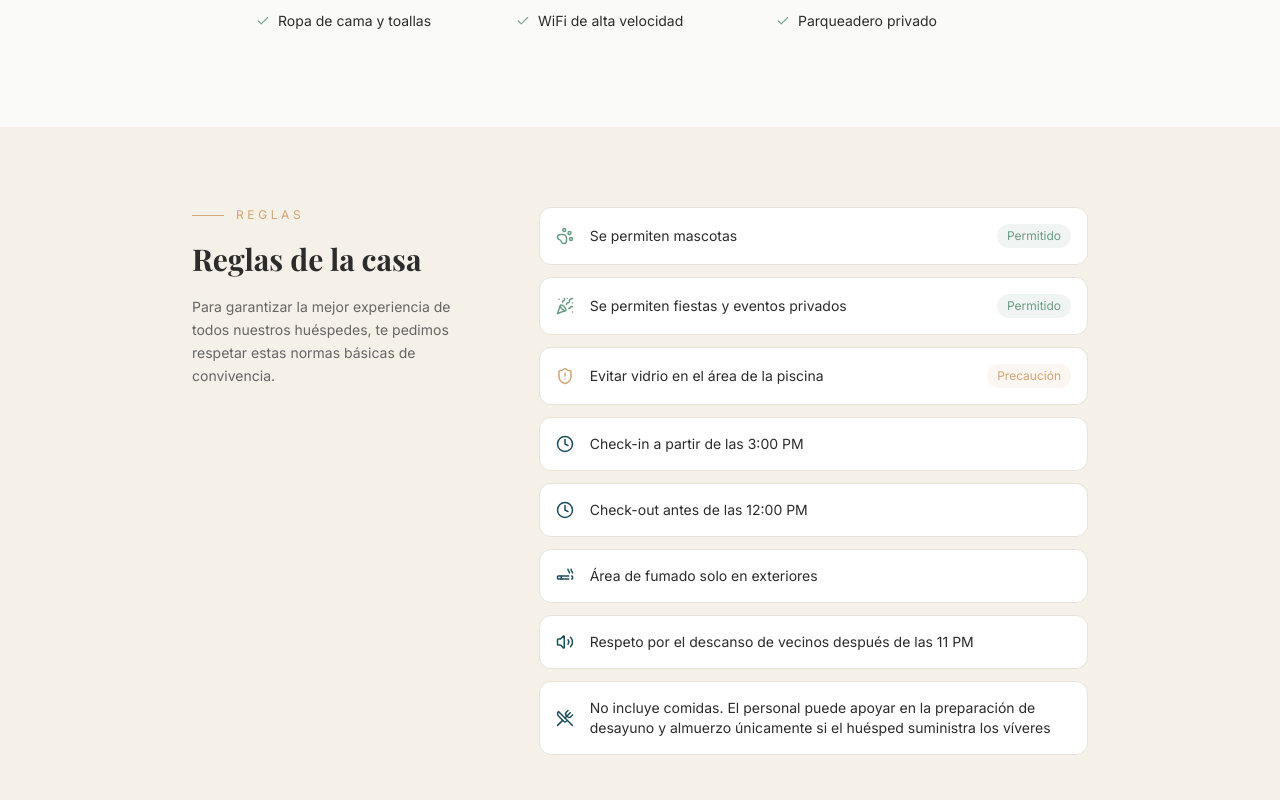
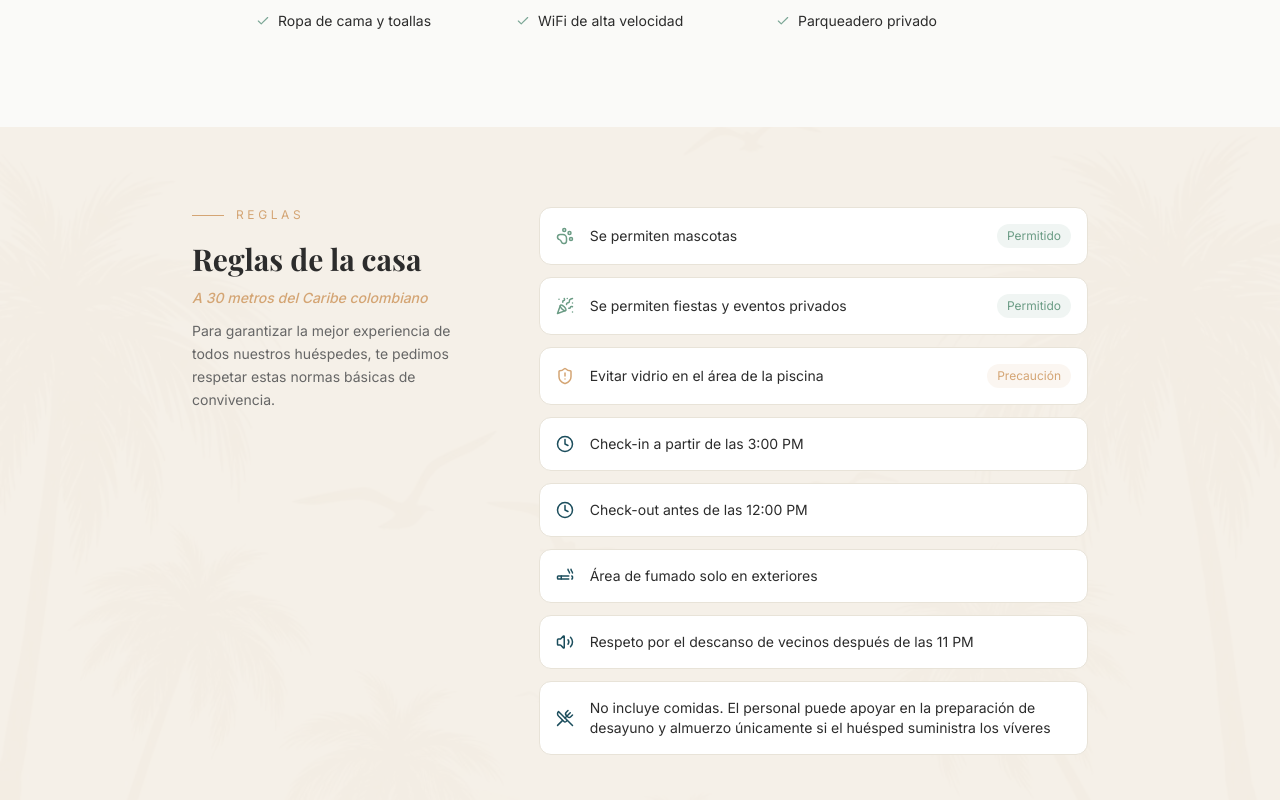
Before and after one commit to jaimeV2505/v0-alamar-house-website-sx, a Next.js app: page / in a window 1280 px wide. Shown: the part 7780-8580 px from the top of the page. Built offline with nearby package versions, Linux system fonts and the light colour scheme; a web font is replaced by a local one.

Commit message:
feat: update watermark section with subtle palm trees and fix transient Next.js HMR error
Add subtle palm tree watermark and golden subtitle, fix section wrapper, ignore HMR error.

Co-authored-by: Jaime Valeta <191352203+jaimeV2505@users.noreply.github.com>

```diff
--- a/components/home/rules-section.tsx
+++ b/components/home/rules-section.tsx
@@ -45,8 +45,15 @@ const rules = [
 
 export default function RulesSection() {
   return (
-    <section className="bg-[#F5F0E8] py-20 px-6 md:px-12 lg:px-20">
-      <div className="max-w-4xl mx-auto">
+    <section className="relative bg-[#F5F0E8] py-20 px-6 md:px-12 lg:px-20 overflow-hidden">
+      {/* Watermark background */}
+      <div
+        className="pointer-events-none absolute inset-0 bg-center bg-no-repeat bg-cover opacity-[0.06]"
+        style={{ backgroundImage: "url('/images/watermark-palms.jpg')" }}
+        aria-hidden="true"
+      />
+
+      <div className="relative max-w-4xl mx-auto">
         <div className="flex flex-col md:flex-row md:items-start gap-12">
           {/* Header */}
           <div className="md:w-1/3 shrink-0">
@@ -59,7 +66,10 @@ export default function RulesSection() {
             <h2 className="font-serif text-3xl text-[#2C2C2C] font-bold text-balance leading-snug">
               Reglas de la casa
             </h2>
-            <p className="mt-4 font-sans text-sm text-[#666666] leading-relaxed">
+            <p className="mt-2 font-sans text-sm text-[#D4A574] font-medium italic">
+              A 30 metros del Caribe colombiano
+            </p>
+            <p className="mt-3 font-sans text-sm text-[#666666] leading-relaxed">
               Para garantizar la mejor experiencia de todos nuestros huéspedes, te pedimos respetar estas normas básicas de convivencia.
             </p>
           </div>
```
Also changed, not shown: public/images/watermark-palms.jpg (added).
